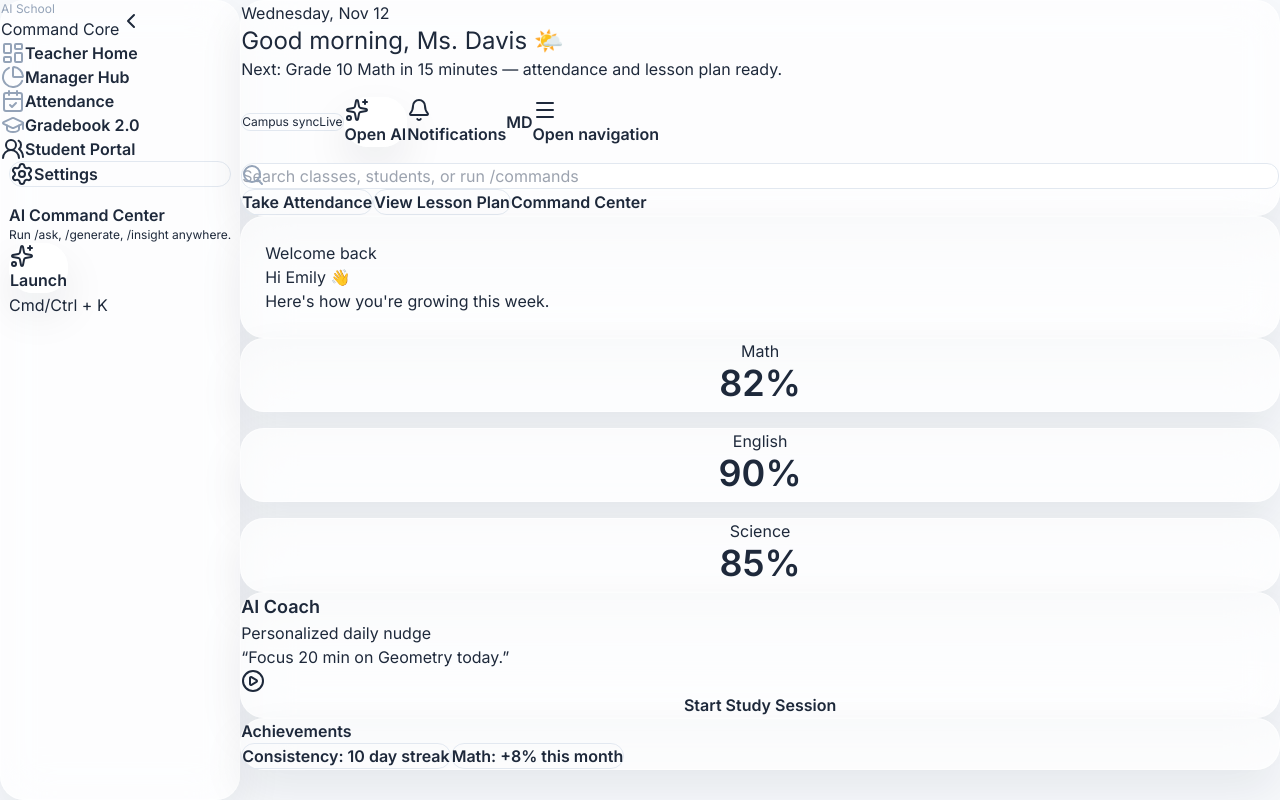
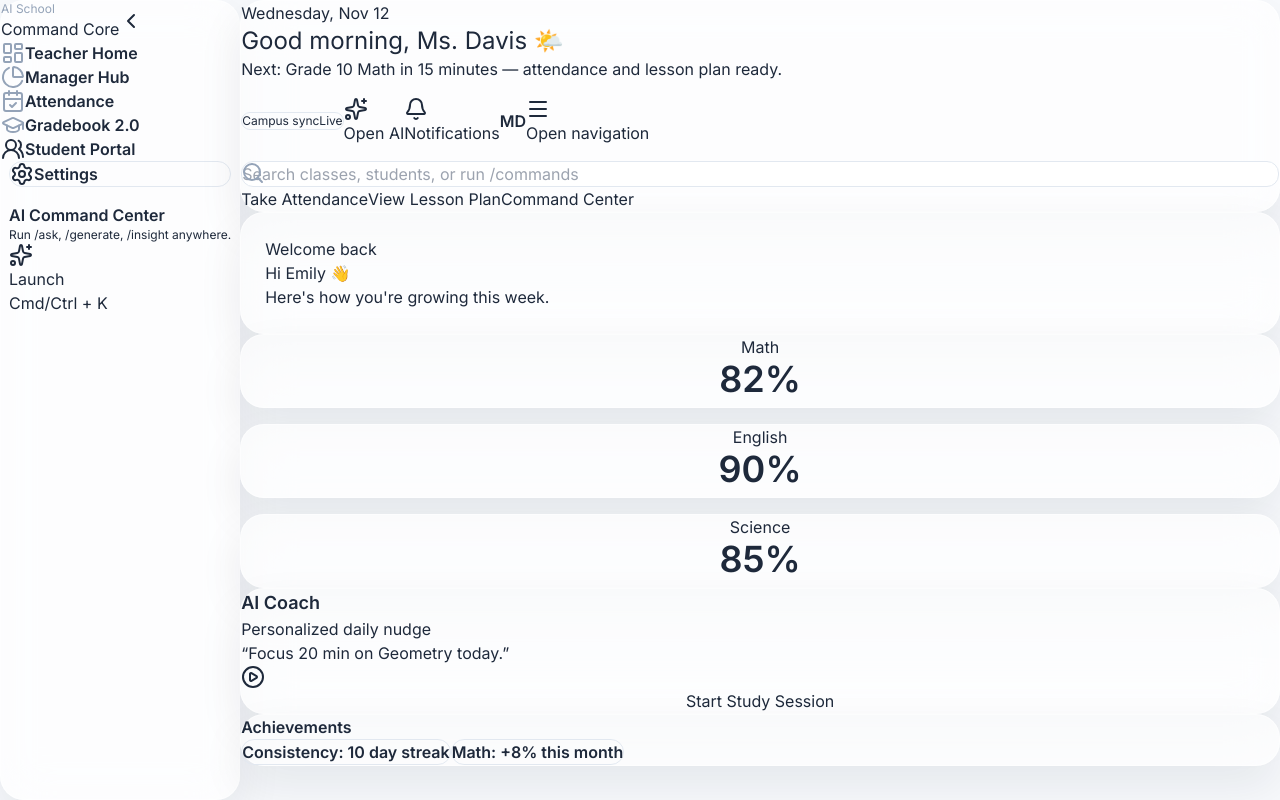
Before and after one commit to Backerjr/wa-ai-core, a Next.js app: page /student in a window 1280 px wide. Built offline with nearby package versions, Linux system fonts and the light colour scheme.

Commit message:
Refactor Button component and remove variants

```diff
--- a/components/ui/button.tsx
+++ b/components/ui/button.tsx
@@ -1,57 +1,23 @@
-import * as React from "react";
-import { Slot } from "@radix-ui/react-slot";
-import { cva, type VariantProps } from "class-variance-authority";
-
-import { cn } from "@/lib/utils";
-
-const buttonVariants = cva(
-  "inline-flex items-center justify-center whitespace-nowrap rounded-full text-sm font-semibold transition-colors focus-visible:outline-none focus-visible:ring-2 focus-visible:ring-offset-2 disabled:pointer-events-none disabled:opacity-50",
-  {
-    variants: {
-      variant: {
-        default:
-          "bg-[var(--color-brand)] text-white shadow-lg shadow-blue-500/20 hover:bg-blue-600",
-        secondary:
-          "glass-card text-[var(--color-fg)] hover:border-blue-200 hover:text-blue-600",
-        outline:
-          "border border-slate-200 bg-transparent hover:bg-slate-100 text-[var(--color-fg)]",
-        ghost:
-          "text-[var(--color-fg)] hover:bg-slate-100 hover:text-slate-900",
-        destructive:
-          "bg-[var(--color-destructive)] text-white hover:bg-red-500"
-      },
-      size: {
-        default: "h-11 px-5",
-        sm: "h-9 px-4",
-        lg: "h-12 px-6 text-base",
-        icon: "h-11 w-11"
-      }
-    },
-    defaultVariants: {
-      variant: "default",
-      size: "default"
-    }
-  }
-);
+import * as React from 'react'
+import { cn } from '@/lib/utils'
 
 export interface ButtonProps
-  extends React.ButtonHTMLAttributes<HTMLButtonElement>,
-    VariantProps<typeof buttonVariants> {
-  asChild?: boolean;
-}
+  extends React.ButtonHTMLAttributes<HTMLButtonElement> {}
 
 const Button = React.forwardRef<HTMLButtonElement, ButtonProps>(
-  ({ className, variant, size, asChild = false, ...props }, ref) => {
-    const Comp = asChild ? Slot : "button";
+  ({ className, ...props }, ref) => {
     return (
-      <Comp
-        className={cn(buttonVariants({ variant, size, className }))}
+      <button
+        className={cn(
+          'inline-flex items-center justify-center rounded-md text-sm font-medium transition-colors focus-visible:outline-none focus-visible:ring-2 focus-visible:ring-ring focus-visible:ring-offset-2 disabled:opacity-50 disabled:pointer-events-none ring-offset-background',
+          className
+        )}
         ref={ref}
         {...props}
       />
-    );
+    )
   }
-);
-Button.displayName = "Button";
+)
+Button.displayName = 'Button'
 
-export { Button, buttonVariants };
+export { Button }
```
